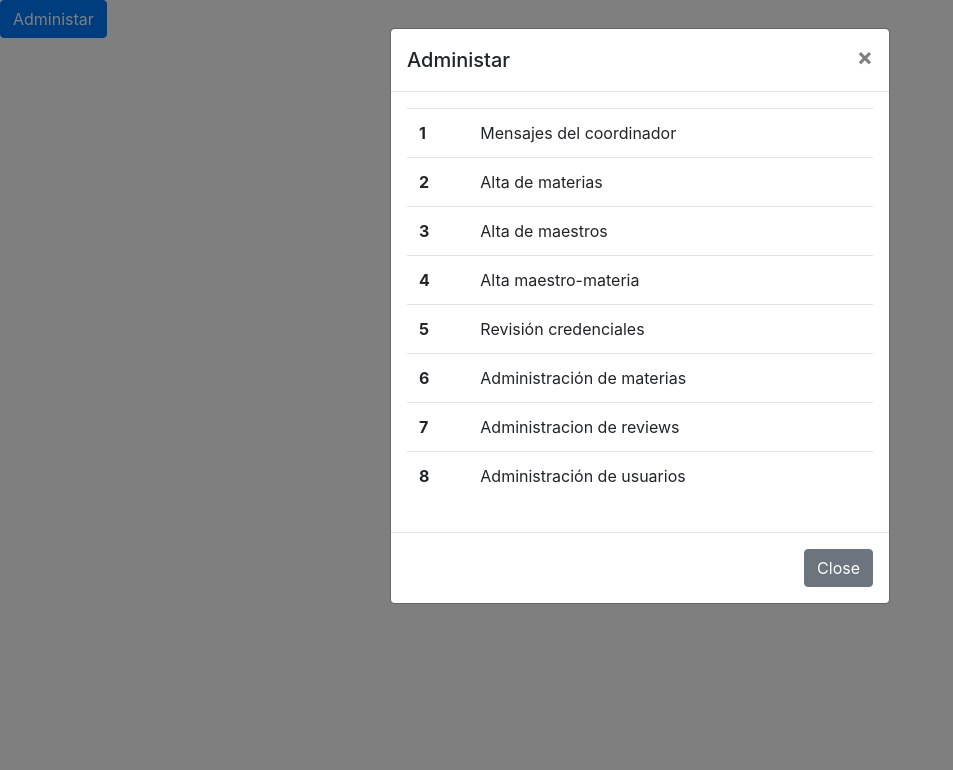
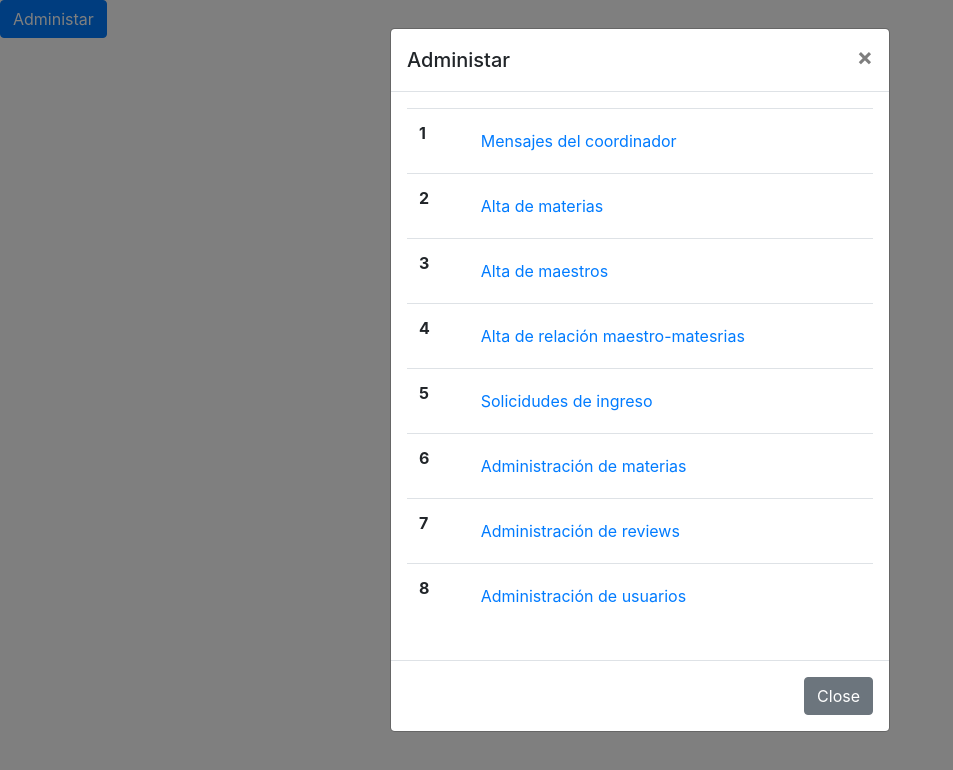
Before and after one commit to mauduran/Proyecto_Web_Rec_Profes, a plain HTML site: page ModalParaNav-barAdm.html in a window 1280 px wide. Both pictures are taken after a click on the button "Administar". Shown: the whole page, without its empty margins (0-953 px from the left). Drawn offline with nearby package versions, Linux system fonts and the light colour scheme.

Commit message:
hrefs para el modal

```diff
--- a/ModalParaNav-barAdm.html
+++ b/ModalParaNav-barAdm.html
@@ -33,36 +33,36 @@
                     <table class="table table-hover">
                         <tbody>
                             <tr>
-                                <th scope="row">1</th>
-                                <td>Mensajes del coordinador</td>
+                                <th scope="row"">1</th>
+                                <td><a class="nav-link" href="administrador_recommendation.html">Mensajes del coordinador</a></td>
                             </tr>
                             <tr>
                                 <th scope="row">2</th>
-                                <td>Alta de materias</td>
+                                <td><a class="nav-link" href="AltaMateria.html">Alta de materias</a></td>
                             </tr>
                             <tr>
                                 <th scope="row">3</th>
-                                <td>Alta de maestros</td>
+                                <td><a class="nav-link" href="AltaMaestro.html">Alta de maestros</a></td>
                             </tr>
                             <tr>
                                 <th scope="row">4</th>
-                                <td>Alta maestro-materia</td>
+                                <td><a class="nav-link" href="Alta-MaestroMateria.html">Alta de relación maestro-matesrias</a></td>
                             </tr>
                             <tr>
                                 <th scope="row">5</th>
-                                <td>Revisión credenciales</td>
+                                <td><a class="nav-link" href="RevisionCredenciales.html">Solicidudes de ingreso</a></td>
                             </tr>
                             <tr>
                                 <th scope="row">6</th>
-                                <td>Administración de materias</td>
+                                <td><a class="nav-link" href="materias-admin.html">Administración de materias</a></td>
                             </tr>
                             <tr>
                                 <th scope="row">7</th>
-                                <td>Administracion de reviews</td>
+                                <td><a class="nav-link" href="review_form.html">Administración de reviews</a></td>
                             </tr>
                             <tr>
                             <th scope="row">8</th>
-                            <td>Administración de usuarios</td>
+                            <td><a class="nav-link" href="users.html">Administración de usuarios</a></td>
                             </tr>
 
                         </tbody>
```
